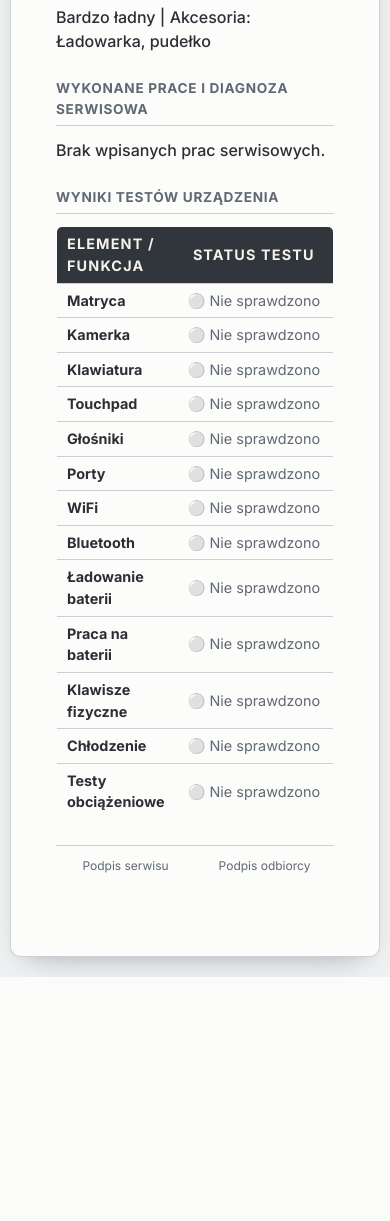
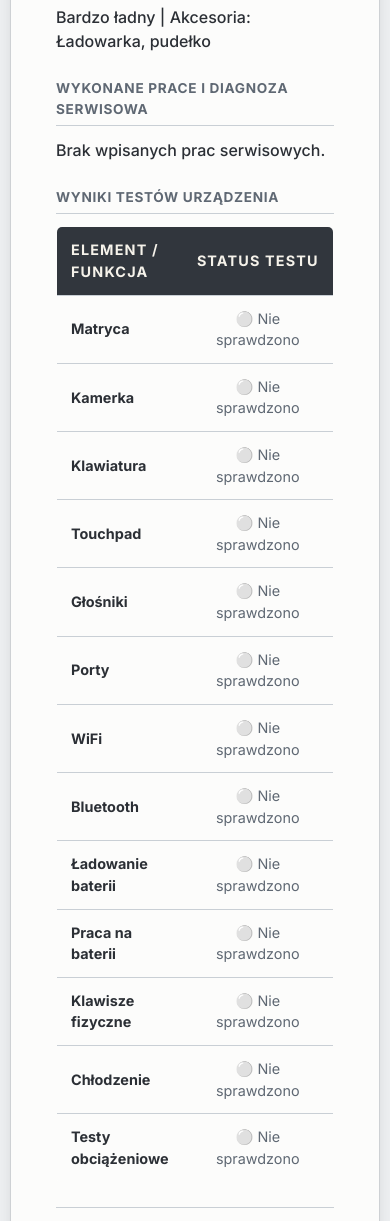
Before and after one commit to AlanexXx/warsztat_elektroniki, a PHP site: page /raport.php?id=2 in a window 390 px wide; the page is wider, and only the part inside the window is pictured. Shown: the part 916-2137 px from the top of that part. Before the commit the page ends 1893 px from the top of that part, so only its background shows below. Run offline with PHP 8.4, Linux system fonts and the light colour scheme; the visitor is signed in with stand-in values (Sample User, id 1); data comes from the database, SQL or seed files in the repository; data that the repository does not hold is empty.

Commit message:
Tighten mobile table spacing
Co-authored-by: AlanexXx <38763094+AlanexXx@users.noreply.github.com>

```diff
--- a/style.css
+++ b/style.css
@@ -1179,6 +1179,13 @@ tr:last-child td {
     .parts-table th {
         white-space: normal;
     }
+    th,
+    td,
+    .parts-table th,
+    .parts-table td {
+        padding: 12px 14px;
+        font-size: 0.9rem;
+    }
 }
 
 /* --- OPTYMALIZACJA WYDRUKU A4 --- */
```
